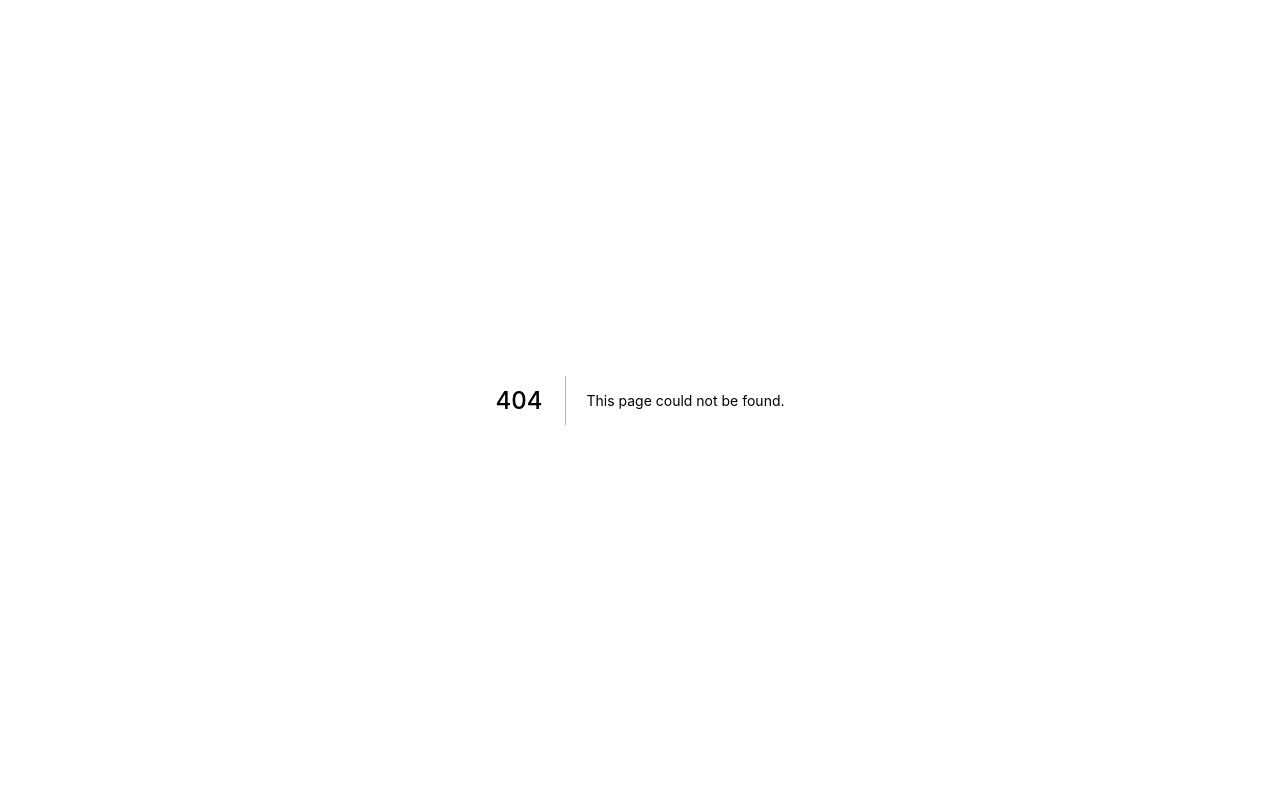
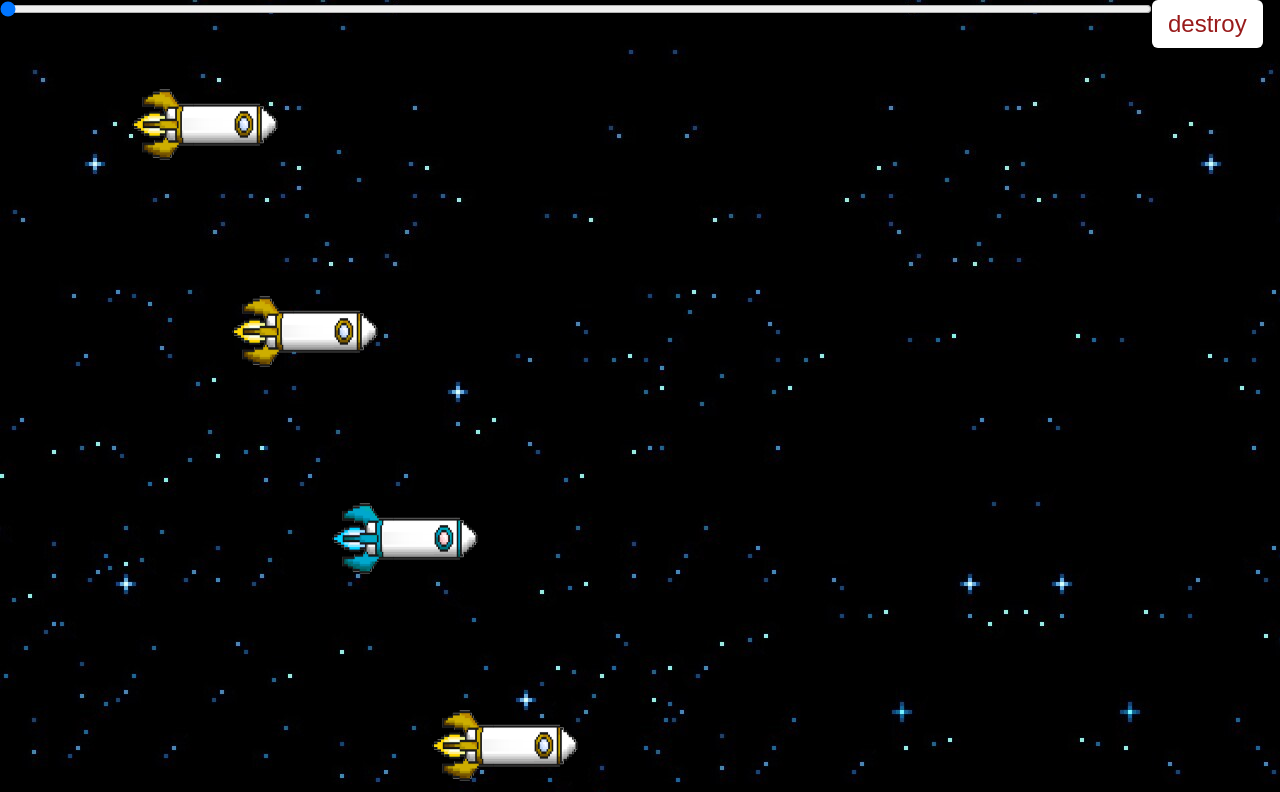
Before and after one commit to 01adrien/hackathon2, a Next.js app: page /projects in a window 1280 px wide. Before the commit this address had no page. Shown: the top 792 px of the page. Built offline with nearby package versions, Linux system fonts and the light colour scheme.

Commit message:
rockets move

```diff
--- a/pages/_app.js
+++ b/pages/_app.js
@@ -1,4 +1,5 @@
 import '../styles/global.css'
+import '../styles/rockets.css'
 
 function MyApp({ Component, pageProps }) {
     return <Component {...pageProps} />
--- a/pages/index.js
+++ b/pages/index.js
@@ -1,29 +1,35 @@
 import Layout from '../components/layout'
 import logoImg from '../public/images/logoAbside.png'
 import Image from 'next/image'
+import { useRouter } from 'next/router'
 
 export default function Home() {
+    const router = useRouter()
+
     return (
         <Layout pageTitle={'Home'}>
             <div className="home-bg h-[100vh] flex flex-col items-center">
                 <div className="text-white mt-36 flex flex-col items-center w-[80vw] font-[800] text-[76px]">
-                    <p className="animate-bounce">UP'SIDE</p>
+                    <p>UP'SIDE</p>
                     <p className="flex items-center justify-center text-[46px] font-[700]">
                         One project <span className="m-5 text-2xl">⇒</span>
                         One
                         <img
-                            className="w-14 h-14 ml-5"
+                            className="w-14 h-14 ml-5 animate-bounce"
                             src="https://cdn-icons-png.flaticon.com/512/1356/1356479.png"
                         />
                     </p>
                 </div>
                 <div className="text-white flex flex-col items-center mt-28">
-                    <button class="bg-blue-500 hover:bg-blue-700 font-bold py-2 px-4 h-20 w-[25vw] text-black text-[1.7rem] home-button rounded-lg">
+                    <button className="bg-blue-500 hover:bg-blue-700 font-bold py-2 px-4 h-20 w-[25vw] text-black text-[1.7rem] home-button rounded-lg">
                         Launch a project
                     </button>
                     <p className="font-[700] mt flex items-center mt-8">
                         or explore
-                        <span className="ml-5 mr-5 hover:scale-110 cursor-pointer">
+                        <span
+                            className="ml-5 mr-5 hover:scale-110 cursor-pointer"
+                            onClick={() => router.push('/testRocket')}
+                        >
                             <Image
                                 src={logoImg}
                                 width={80}
--- /dev/null
+++ b/pages/projects.js
@@ -0,0 +1,88 @@
+import Layout from '../components/layout'
+import Image from 'next/image'
+import yellowRocketImg from '../public/images/rocket_y.png'
+import blueRocketImg from '../public/images/rocket_blue.png'
+import explosion from '../public/images/explosion.png'
+
+import React, { useState, useEffect } from 'react'
+
+export default function Projects() {
+    const rocketNumber = 5
+    const rocketPicture = [yellowRocketImg, blueRocketImg]
+    const [cursorValue, setCursorValue] = useState(0)
+    const [rocketSelected, setRocketSelected] = useState({})
+    const [rocketDestroy, setRocketDestroy] = useState(false)
+    const initialState = new Array(rocketNumber).fill().map((_, i) => ({
+        progress: (i + 1) * 100,
+        ...rocketPicture[Math.floor(Math.random() * 2)],
+        id: i,
+    }))
+    const [rockets, setRockets] = useState(initialState)
+
+    function changeRocket(rocket) {
+        setRocketSelected(rocket)
+        console.log(rocket.progress)
+        setCursorValue(rocket.progress)
+    }
+
+    function moveRocket() {
+        rocketSelected.progress = cursorValue
+    }
+    function destroyRocket() {
+        rocketSelected.src = explosion.src
+        setRocketDestroy(!rocketDestroy)
+        setTimeout(
+            setRockets(rockets.filter((r) => r.id !== rocketSelected.id)),
+            4000
+        )
+        //setRockets(rockets.filter((r) => r.id !== rocketSelected.id))
+    }
+
+    useEffect(() => {
+        moveRocket()
+        // console.log(rockets)
+    }, [cursorValue, rocketSelected, rockets, rocketDestroy])
+
+    return (
+        <Layout>
+            <div className="project-bg h-[100%]">
+                <div className="project-bg h-[100%]">
+                    <input
+                        className="w-[90vw]"
+                        onChange={(e) => setCursorValue(e.target.value)}
+                        type="range"
+                        min="0"
+                        max="1000"
+                        value={cursorValue}
+                        step="10"
+                    ></input>
+                    <button
+                        onClick={() => destroyRocket(rocketSelected)}
+                        className="text-red-800 bg-white hover:bg-red-200 rounded-md text-2xl py-2 px-4 fixed"
+                    >
+                        destroy
+                    </button>
+                    {rockets.length
+                        ? rockets.map((rocket, i) => (
+                              <div className={`w-[100vw] relative`}>
+                                  <div
+                                      style={{
+                                          marginLeft: `${rocket.progress}px`,
+                                      }}
+                                      onClick={() => changeRocket(rocket)}
+                                  >
+                                      <Image
+                                          className={` rotate-90 h-[100%] `}
+                                          src={rocket.src}
+                                          width={200}
+                                          height={200}
+                                      />
+                                  </div>
+                              </div>
+                          ))
+                        : null}
+                </div>
+            </div>
+        </Layout>
+    )
+}
--- a/styles/global.css
+++ b/styles/global.css
@@ -27,6 +27,10 @@ body {
     background-image: url('../public/images/stars-background.jpg');
 }
 
+.project-bg {
+    background-image: url('../public/images/stars-background2.jpg');
+}
+
 .home-button {
     background: linear-gradient(
         180deg,
```
Also changed, not shown: public/images/explosion-nucleaire.png (added), public/images/explosion.png (added), styles/rockets.css (added).
